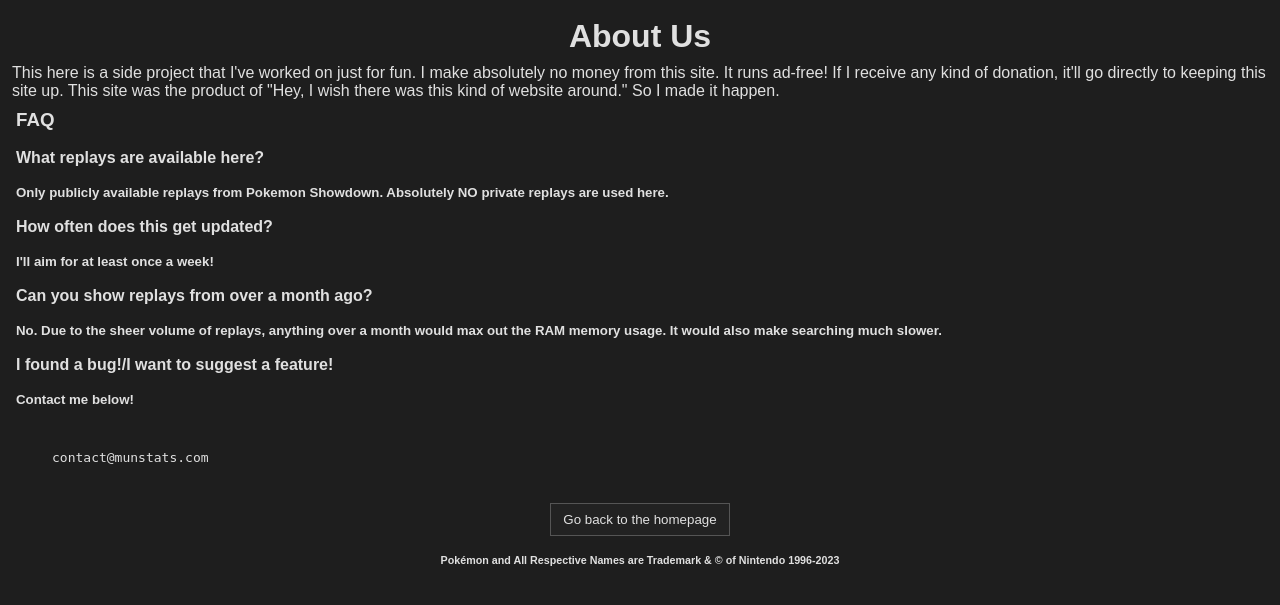
After one commit to PizzaTimeJoshua/MunchTeams, a Flask app: page /about in a window 1280 px wide. The commit adds this page. Shown: the top 605 px of the page. Run offline with Flask 3, Linux system fonts and the light colour scheme; parts of the project's set-up code (start-up, migrations or seed data) failed here and were passed over.

Commit message:
About Page and Error Pages Redirect

```diff
--- a/app.py
+++ b/app.py
@@ -134,6 +134,18 @@ def load_replay():
     top_replays = find_replays(pokeSearch, filter_format,filters=filters)
     return jsonify(top_replays)
 
+@app.errorhandler(404)
+def page_not_found(e):
+    return render_template('404.html'), 404
+
+@app.errorhandler(500)
+def internal_server_error(e):
+    return render_template('500.html'), 500
+
+@app.route('/about')
+def about():
+    return render_template('about.html')
+
 @app.route('/replay_default')
 def load_replay_default():
     return jsonify(DEFAULT_REPLAYS)
--- a/static/replay_loader.js
+++ b/static/replay_loader.js
@@ -68,9 +68,6 @@ $(document).ready(function() {
         var filter_winner = $('#winnerToggle').is(':checked');
 
         var filter_date_enabled = $('#dateToggle').is(':checked');
-
-        var filter_day_min = $('#dayMinValue').val();
-        var filter_day_max = $('#dayMaxValue').val();
 
 
         // Make an AJAX request to the Flask endpoint with optional filter parameters
--- /dev/null
+++ b/templates/about.html
@@ -0,0 +1,64 @@
+<!doctype html>
+<html lang="en">
+   <head>
+      <meta charset="utf-8">
+      <meta name="viewport" content="width=device-width, initial-scale=1">
+      <title>About</title>
+      <script src="https://code.jquery.com/jquery-3.7.1.min.js"></script>
+      <link rel="icon" href="{{ url_for('static', filename='favicon.ico') }}" type="image/x-icon">
+      <style>
+         body,h1,h2,h3,h4,h5,h6 {
+         background-color: #1e1e1e;
+         display: grid;
+         grid-template-columns: 1fr;
+         grid-template-rows: 1fr auto;
+         color: #e0e0e0;
+         font-family: Arial, sans-serif;
+         padding: 4px 4px;
+         margin-top: 5px;
+         margin-bottom: 5px;
+         }
+         button {
+         background-color: #222222;
+         color: #e0e0e0;
+         border: 1px solid #555;
+         padding: 8px 12px;
+         margin: 5px;
+         cursor: pointer;
+         transition: background-color 0.3s;
+         }
+         button:hover {
+         background-color: #333333;
+         color: #ffffff;
+         }
+      </style>
+   </head>
+   <body>
+      <div style="text-align: center;">
+         <h1>About Us</h1>
+      </div>
+      <div>
+        This here is a side project that I've worked on just for fun. I make absolutely no money from this site.
+        It runs ad-free! If I receive any kind of donation, it'll go directly to keeping this site up.
+        This site was the product of "Hey, I wish there was this kind of website around." So I made it happen.
+      </div>
+      <h3>FAQ</h3>
+      <h4>What replays are available here?</h4>
+      <h5>Only publicly available replays from Pokemon Showdown. Absolutely NO private replays are used here.</h5>
+      <h4>How often does this get updated?</h4>
+      <h5>I'll aim for at least once a week!</h5>
+      <h4>Can you show replays from over a month ago?</h4>
+      <h5>No. Due to the sheer volume of replays, anything over a month would max out the RAM memory usage. It would also make searching much slower.</h5>
+      <h4>I found a bug!/I want to suggest a feature!</h4>
+      <h5>Contact me below!</h5>
+      <blockquote>
+        <p><tt>cont</tt><tt>act@mun</tt><tt>stat</tt><tt>s.com</tt></p>
+      </blockquote>
+      <div style="text-align: center; height: 32px; margin-bottom: 15px;">
+        <button onclick="location.href='{{ url_for('index') }}'">Go back to the homepage </button>
+      </div>
+      <div style="text-align: center; height: 32px">
+         <h6>Pokémon and All Respective Names are Trademark & © of Nintendo 1996-2023</h6>
+      </div>
+   </body>
+</html>
--- a/templates/index.html
+++ b/templates/index.html
@@ -142,6 +142,7 @@
       </div>
 
       <div style="text-align: center; height: 32px">
+         <h6><a href="about">About</a></h6>
          <h6>Pokémon and All Respective Names are Trademark & © of Nintendo 1996-2024</h6>
       </div>
 
```
